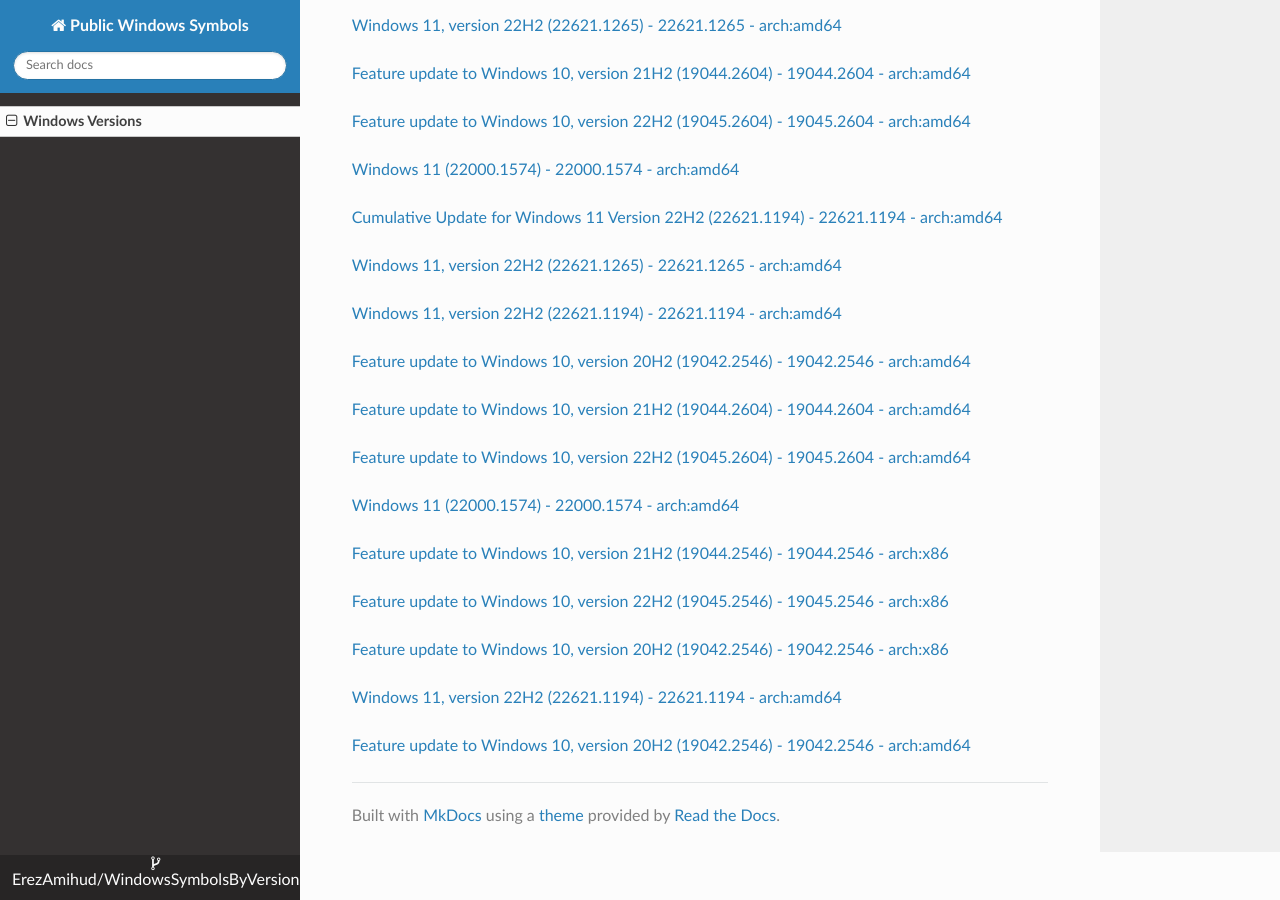
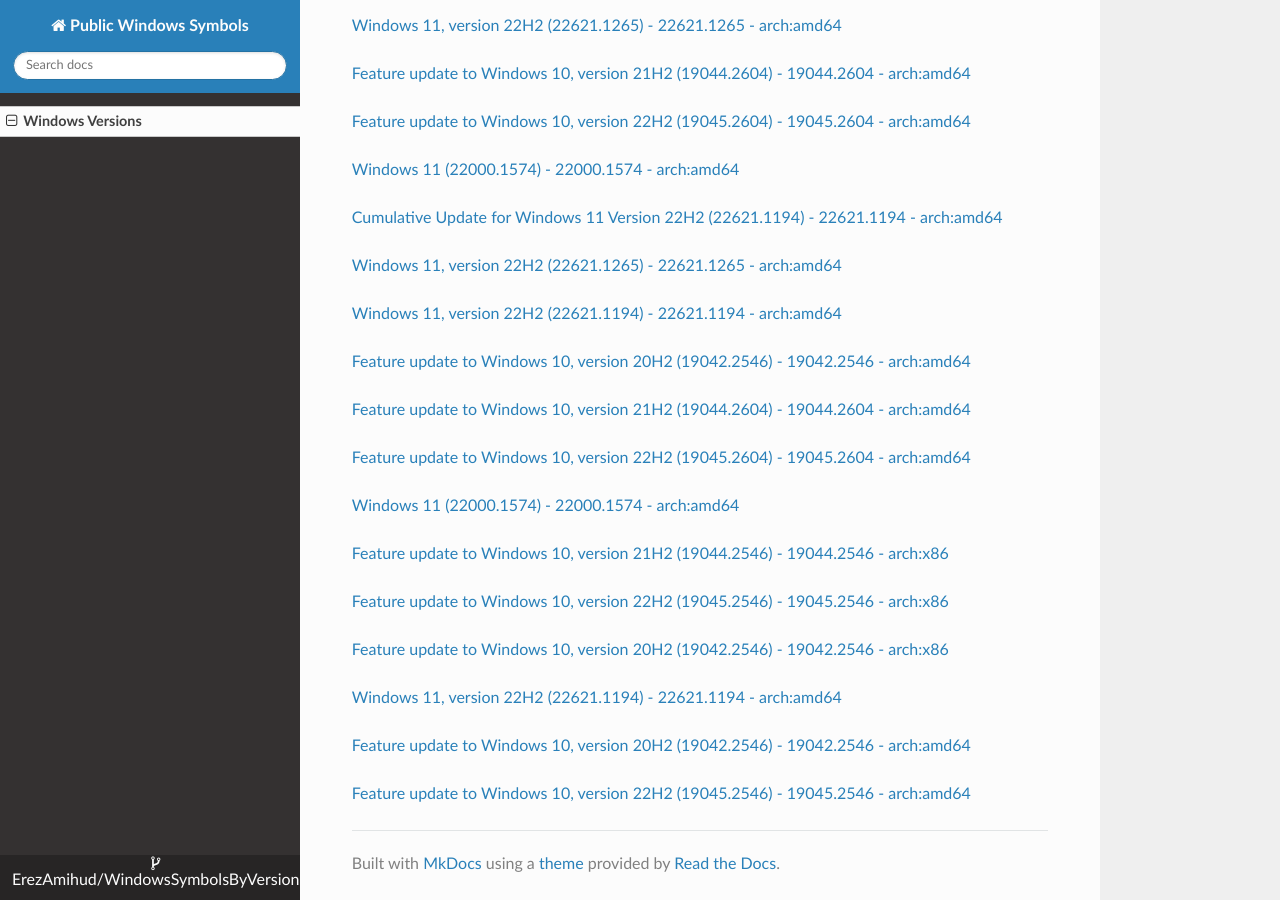
Before and after one commit to ErezAmihud/WindowsSymbolsByVersion, an MkDocs documentation site: the page built from docs/index.md, in a window 1280 px wide and 900 px high, scrolled down 40253 px. Built offline with MkDocs 1.6.1, drawn with Linux system fonts in a browser that asks for light colours; nearby versions of some CDN libraries.

Commit message:
Automated commit, add manifest for 6c003e3a-9ac7-49bf-a823-a548d3864672

```diff
--- a/docs/index.md
+++ b/docs/index.md
@@ -2350,3 +2350,6 @@
 
 
 [Feature update to Windows 10, version 20H2 (19042.2546) - 19042.2546 - arch:amd64](https://github.com/ErezAmihud/WindowsSymbolsByVersion/blob/main/manifests/e97d500d-9b50-43b6-b889-b8fd91e787d1.manifest)
+
+
+[Feature update to Windows 10, version 22H2 (19045.2546) - 19045.2546 - arch:amd64](https://github.com/ErezAmihud/WindowsSymbolsByVersion/blob/main/manifests/6c003e3a-9ac7-49bf-a823-a548d3864672.manifest)
```
Also changed, not shown: process_builds.json (+1 -1 lines), 1 other file.
